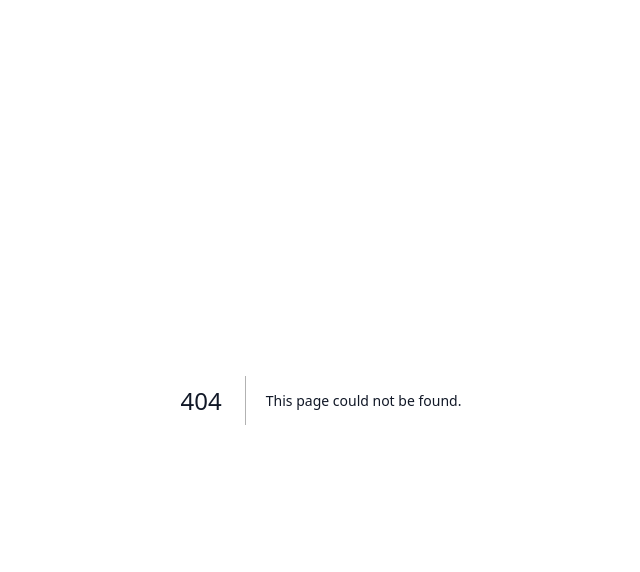
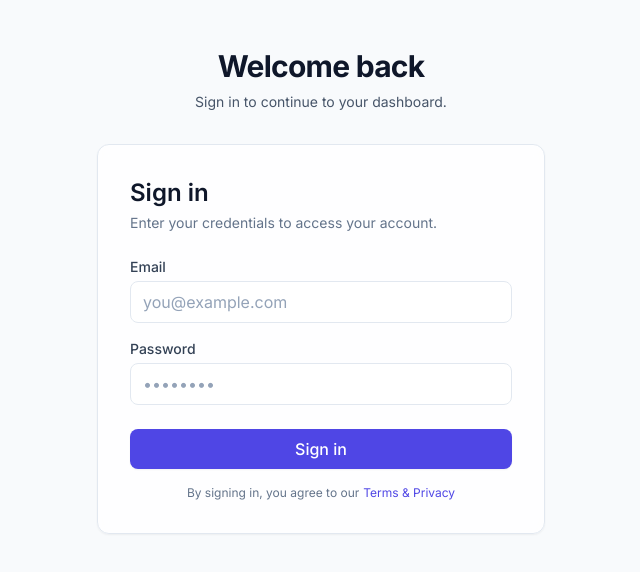
Before and after one commit to IntelliG-io/intellisales-mono, a Next.js app in the folder frontend/: page /login in a window 1280 px wide. Before the commit this address had no page. Shown: the top 572 px of the page, without its empty margins (319-959 px from the left). Built offline with nearby package versions, Linux system fonts and the light colour scheme; no server answers.

Commit message:
feat: add login page and form components

```diff
--- /dev/null
+++ b/frontend/app/components/LoginForm.tsx
@@ -0,0 +1,155 @@
+'use client'
+
+import React from 'react'
+import { useForm } from 'react-hook-form'
+import { z } from 'zod'
+import { zodResolver } from '@hookform/resolvers/zod'
+import { useAppDispatch, useAppSelector } from '../../src/store/hooks'
+import { setError, setLoading } from '../../src/store/slices/authSlice'
+import { login as loginRequest } from '../../api/endpoints/authApi'
+import { useRouter } from 'next/navigation'
+import { twMerge } from 'tailwind-merge'
+import clsx from 'clsx'
+
+const loginSchema = z.object({
+  email: z.string().email('Please enter a valid email address'),
+  password: z.string().min(8, 'Password must be at least 8 characters'),
+})
+
+type LoginFormValues = z.infer<typeof loginSchema>
+
+export default function LoginForm({ className }: { className?: string }) {
+  const dispatch = useAppDispatch()
+  const router = useRouter()
+  const { loading, error } = useAppSelector((s) => s.auth)
+
+  const {
+    register,
+    handleSubmit,
+    formState: { errors, isSubmitting },
+  } = useForm<LoginFormValues>({
+    resolver: zodResolver(loginSchema),
+    mode: 'onSubmit',
+    reValidateMode: 'onChange',
+  })
+
+  const onSubmit = async (values: LoginFormValues) => {
+    // Never log sensitive data
+    dispatch(setError(null))
+    dispatch(setLoading(true))
+    try {
+      const res = await loginRequest(values)
+      // loginRequest already dispatches auth login action and stores tokens
+      // Navigate to dashboard/home
+      router.replace('/')
+      return res
+    } catch (e: any) {
+      const message = e?.message || 'Login failed. Please try again.'
+      dispatch(setError(message))
+    } finally {
+      dispatch(setLoading(false))
+    }
+  }
+
+  const btnDisabled = loading || isSubmitting
+
+  return (
+    <div className={twMerge('w-full max-w-md mx-auto', className)}>
+      <form
+        onSubmit={handleSubmit(onSubmit)}
+        className="bg-white/80 backdrop-blur border border-slate-200 rounded-xl shadow-sm p-6 sm:p-8"
+        noValidate
+      >
+        <div className="mb-6">
+          <h1 className="text-2xl font-semibold text-slate-900">Sign in</h1>
+          <p className="text-sm text-slate-500 mt-1">Enter your credentials to access your account.</p>
+        </div>
+
+        {error && (
+          <div className="mb-4 rounded-md border border-red-200 bg-red-50 px-3 py-2 text-sm text-red-700" role="alert">
+            {error}
+          </div>
+        )}
+
+        <div className="space-y-4">
+          <div>
+            <label htmlFor="email" className="block text-sm font-medium text-slate-700">
+              Email
+            </label>
+            <input
+              id="email"
+              type="email"
+              autoComplete="email"
+              {...register('email')}
+              className={clsx(
+                'mt-1 block w-full rounded-lg border px-3 py-2 text-slate-900 placeholder-slate-400 outline-none transition',
+                'focus:ring-2 focus:ring-indigo-500 focus:border-indigo-500',
+                'hover:border-slate-300',
+                errors.email ? 'border-red-300 focus:ring-red-500 focus:border-red-500' : 'border-slate-200'
+              )}
+              placeholder="you@example.com"
+              aria-invalid={!!errors.email}
+              aria-describedby={errors.email ? 'email-error' : undefined}
+            />
+            {errors.email && (
+              <p id="email-error" className="mt-1 text-sm text-red-600">
+                {errors.email.message}
+              </p>
+            )}
+          </div>
+
+          <div>
+            <label htmlFor="password" className="block text-sm font-medium text-slate-700">
+              Password
+            </label>
+            <input
+              id="password"
+              type="password"
+              autoComplete="current-password"
+              {...register('password')}
+              className={clsx(
+                'mt-1 block w-full rounded-lg border px-3 py-2 text-slate-900 placeholder-slate-400 outline-none transition',
+                'focus:ring-2 focus:ring-indigo-500 focus:border-indigo-500',
+                'hover:border-slate-300',
+                errors.password ? 'border-red-300 focus:ring-red-500 focus:border-red-500' : 'border-slate-200'
+              )}
+              placeholder="••••••••"
+              aria-invalid={!!errors.password}
+              aria-describedby={errors.password ? 'password-error' : undefined}
+            />
+            {errors.password && (
+              <p id="password-error" className="mt-1 text-sm text-red-600">
+                {errors.password.message}
+              </p>
+            )}
+          </div>
+        </div>
+
+        <button
+          type="submit"
+          disabled={btnDisabled}
+          className={clsx(
+            'mt-6 inline-flex w-full items-center justify-center gap-2 rounded-lg bg-indigo-600 px-4 py-2 font-medium text-white shadow-sm transition',
+            'hover:bg-indigo-700 focus:outline-none focus:ring-2 focus:ring-indigo-500 focus:ring-offset-2',
+            btnDisabled && 'cursor-not-allowed opacity-70'
+          )}
+        >
+          {btnDisabled && (
+            <svg className="h-4 w-4 animate-spin" viewBox="0 0 24 24" fill="none" aria-hidden="true">
+              <circle className="opacity-25" cx="12" cy="12" r="10" stroke="currentColor" strokeWidth="4"></circle>
+              <path className="opacity-75" fill="currentColor" d="M4 12a8 8 0 018-8v4a4 4 0 00-4 4H4z"></path>
+            </svg>
+          )}
+          <span>{btnDisabled ? 'Signing in...' : 'Sign in'}</span>
+        </button>
+
+        <p className="mt-4 text-center text-xs text-slate-500">
+          By signing in, you agree to our
+          <a className="ml-1 text-indigo-600 hover:underline" href="#" onClick={(e) => e.preventDefault()}>
+            Terms & Privacy
+          </a>
+        </p>
+      </form>
+    </div>
+  )
+}
--- /dev/null
+++ b/frontend/app/login/page.tsx
@@ -0,0 +1,20 @@
+'use client'
+
+import React from 'react'
+import LoginForm from '../components/LoginForm'
+
+export default function LoginPage() {
+  return (
+    <main className="min-h-screen bg-slate-50">
+      <div className="mx-auto max-w-7xl px-4 sm:px-6 lg:px-8 py-12">
+        <div className="mx-auto max-w-xl">
+          <div className="mb-8 text-center">
+            <h1 className="text-3xl font-bold tracking-tight text-slate-900">Welcome back</h1>
+            <p className="mt-2 text-sm text-slate-600">Sign in to continue to your dashboard.</p>
+          </div>
+          <LoginForm />
+        </div>
+      </div>
+    </main>
+  )
+}
```
Also changed, not shown: 1 other file (tests, documents, lock files or other folders).
